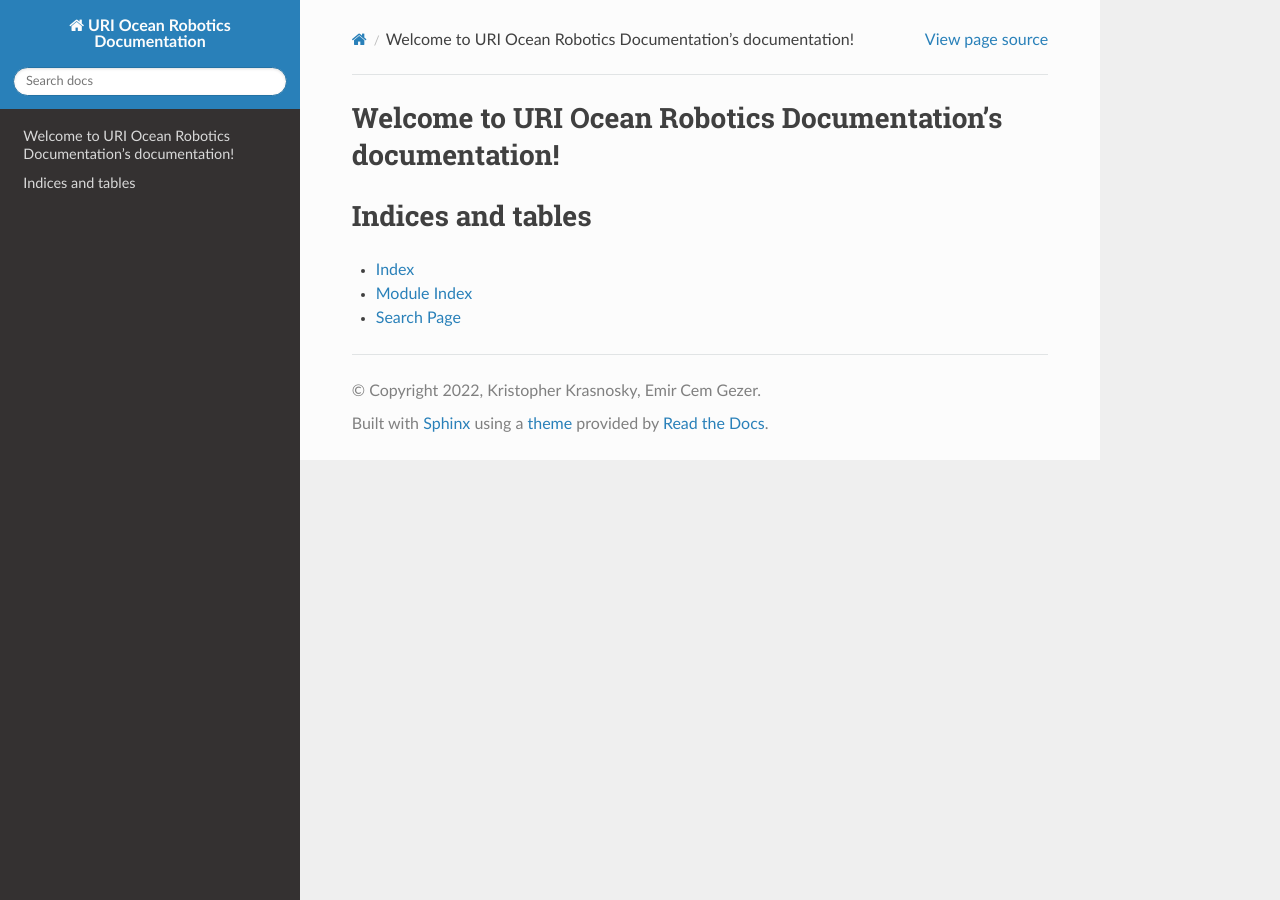
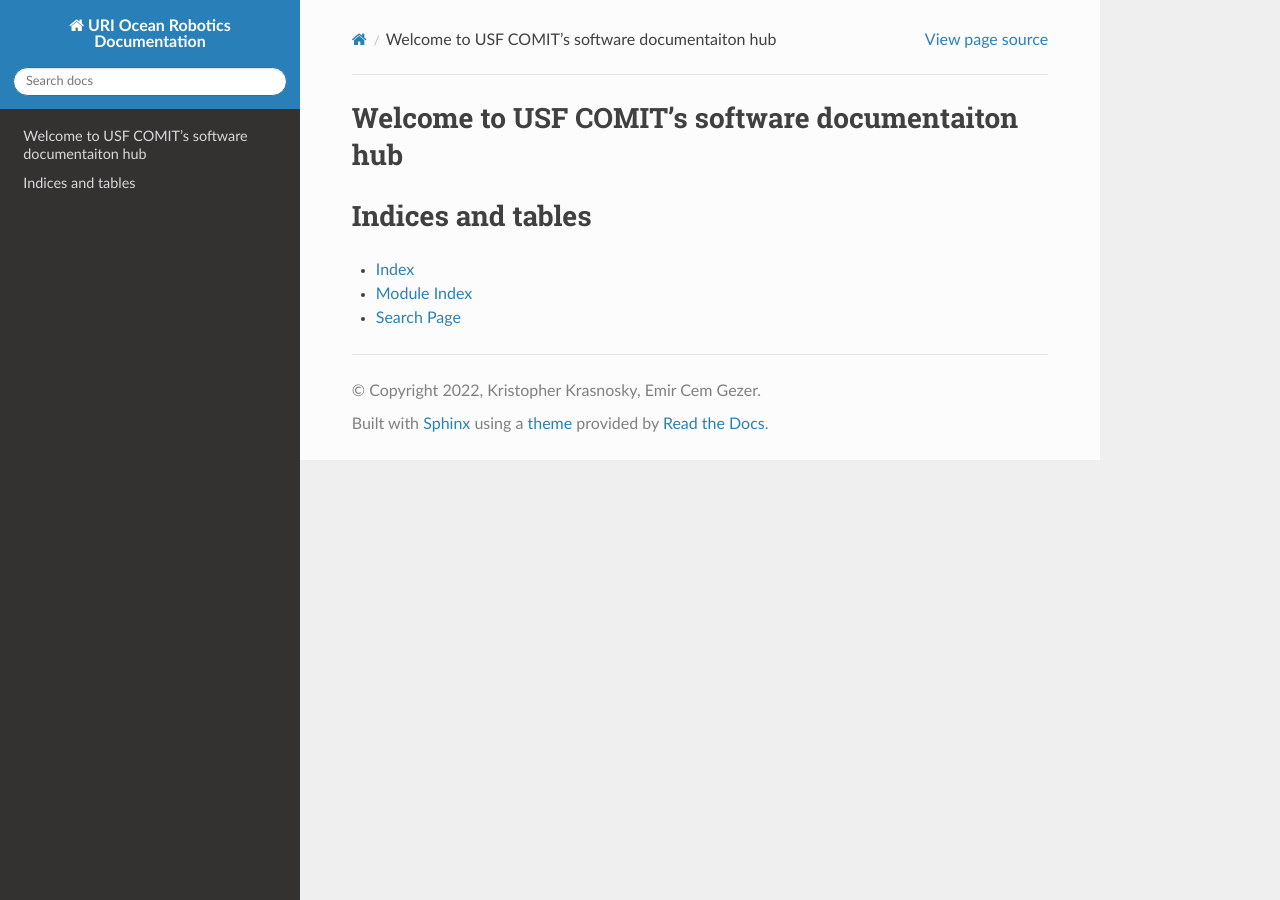
Before and after one commit to USF-COMIT/comit.github.io, a Sphinx documentation site: the page built from docs/index.rst, in a window 1280 px wide. Built offline with Sphinx 7.4.7 and the Read the Docs theme 2.0.0, drawn with Linux system fonts in a browser that asks for light colours; formulas are drawn with MathJax 3.

Commit message:
Update index.rst

```diff
--- a/docs/index.rst
+++ b/docs/index.rst
@@ -3,7 +3,7 @@
    You can adapt this file completely to your liking, but it should at least
    contain the root `toctree` directive.
 
-Welcome to URI Ocean Robotics Documentation's documentation!
+Welcome to USF COMIT's software documentaiton hub
 ============================================================
 
 .. toctree::
```
